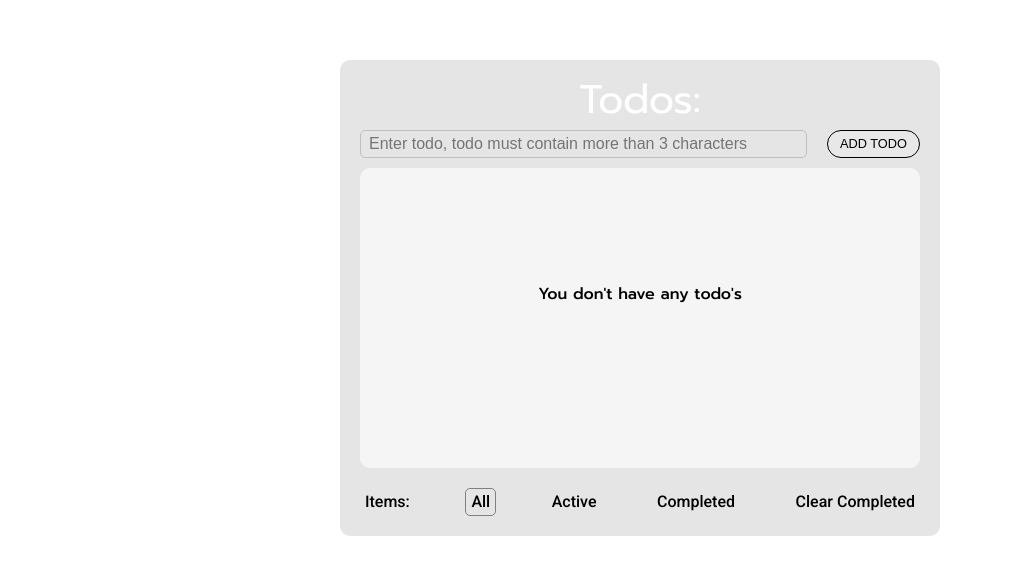
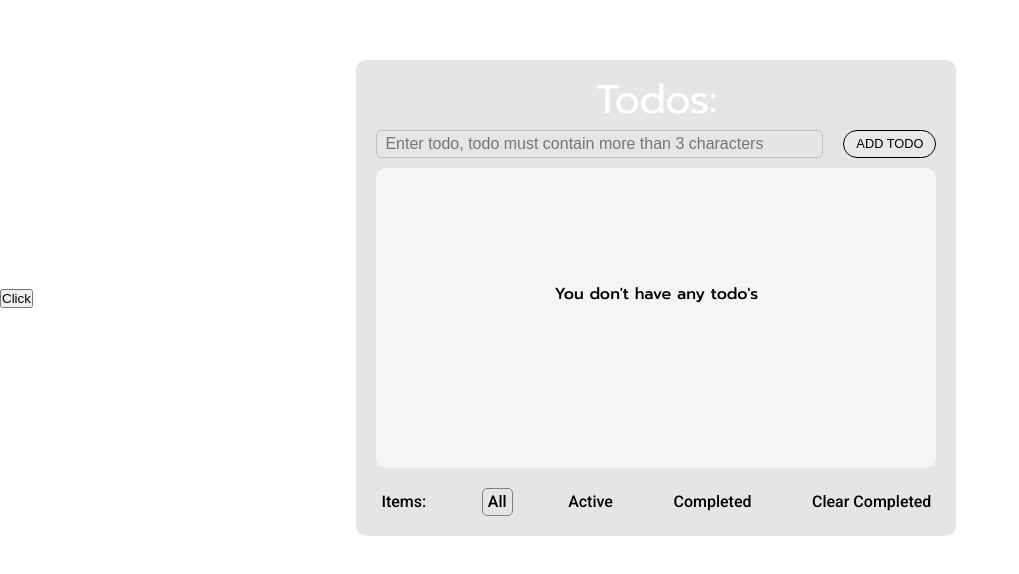
Before and after one commit to MartS88/git, a React (Create React App) app: page / in a window 1280 px wide. Shown: the part 102-676 px from the top of the page, without its empty margins (0-1019 px from the left). Built offline with nearby package versions, Linux system fonts and the light colour scheme.

Commit message:
Added button.block & button

```diff
--- a/src/App.tsx
+++ b/src/App.tsx
@@ -3,6 +3,7 @@ import classes from './App.module.scss';
 import {ImCheckboxChecked, ImCheckboxUnchecked} from 'react-icons/im';
 import './index.scss';
 import Loader from './Loader';
+
 
 
 
@@ -92,9 +93,15 @@ const App = () => {
     //     fetchData()
     // }, []);
 
+
+
     return (
 
         <div className={classes.App}>
+
+            <div className={classes.button_block}>
+                <button>Click</button>
+            </div>
 
 
             <div className={classes.todo_block}>
```
